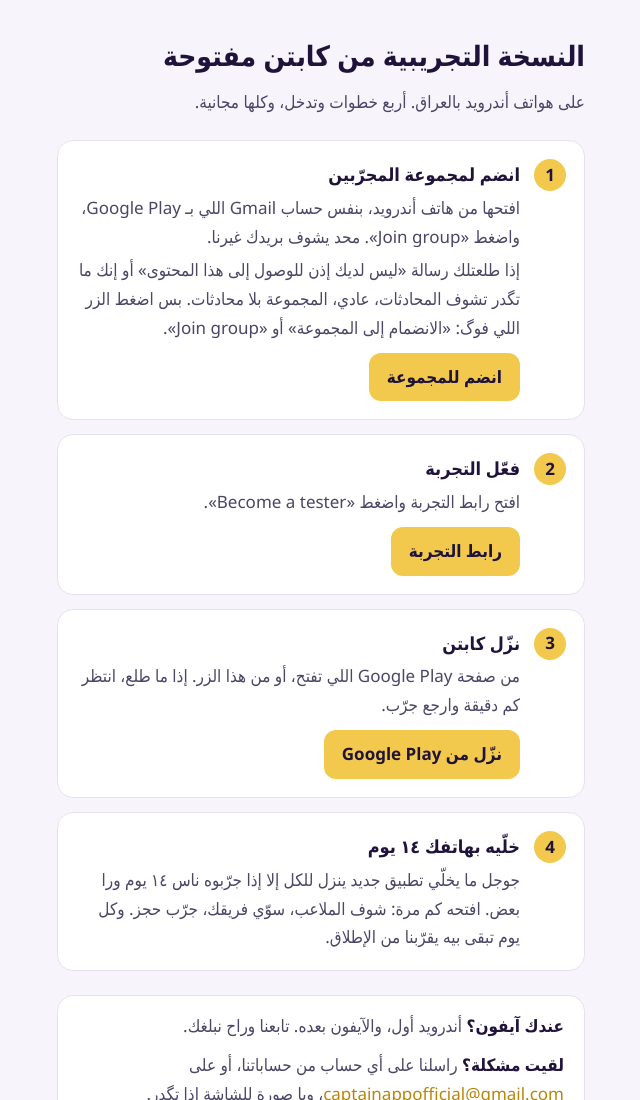
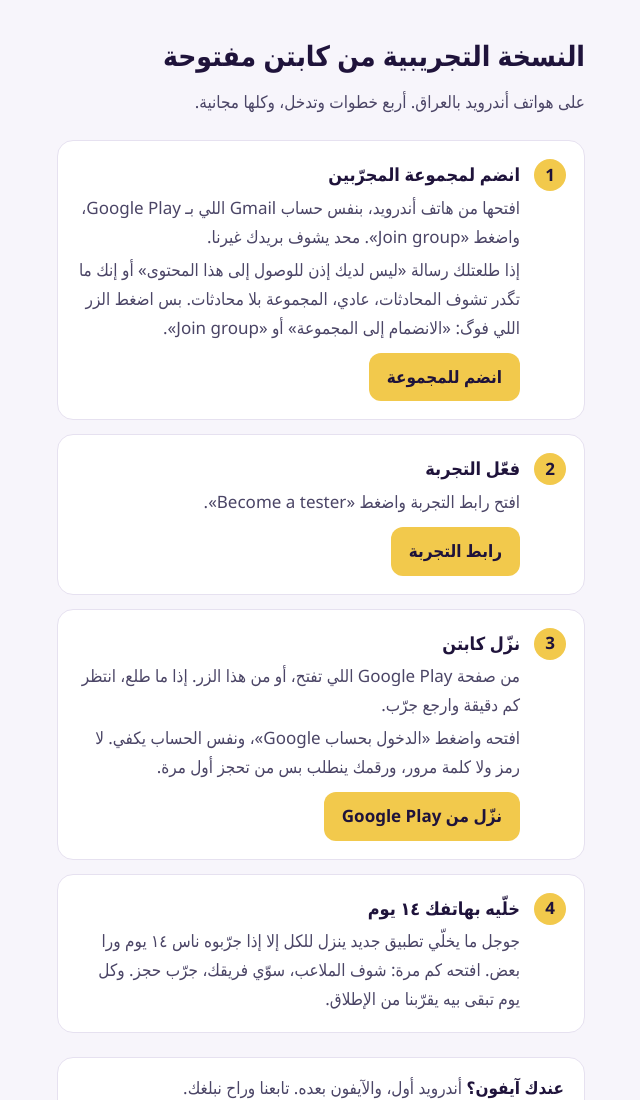
Before and after one commit to itsm0000/captain-legal, a plain HTML site: page join/index.html in a window 1280 px wide. Shown: the top 1100 px of the page, without its empty margins (319-959 px from the left). Drawn offline with Linux system fonts and the light colour scheme.

Commit message:
join: tap Google sign-in after install (release 18 approved)
Co-Authored-By: Claude Opus 5.5 <noreply@anthropic.com>

```diff
--- a/join/index.html
+++ b/join/index.html
@@ -47,6 +47,7 @@
     <li>
       <strong>نزّل كابتن</strong>
       <p>من صفحة Google Play اللي تفتح، أو من هذا الزر. إذا ما طلع، انتظر كم دقيقة وارجع جرّب.</p>
+      <p>افتحه واضغط «الدخول بحساب Google»، ونفس الحساب يكفي. لا رمز ولا كلمة مرور، ورقمك ينطلب بس من تحجز أول مرة.</p>
       <a class="btn" href="https://play.google.com/store/apps/details?id=com.captain.football">نزّل من Google Play</a>
     </li>
     <li>
```
